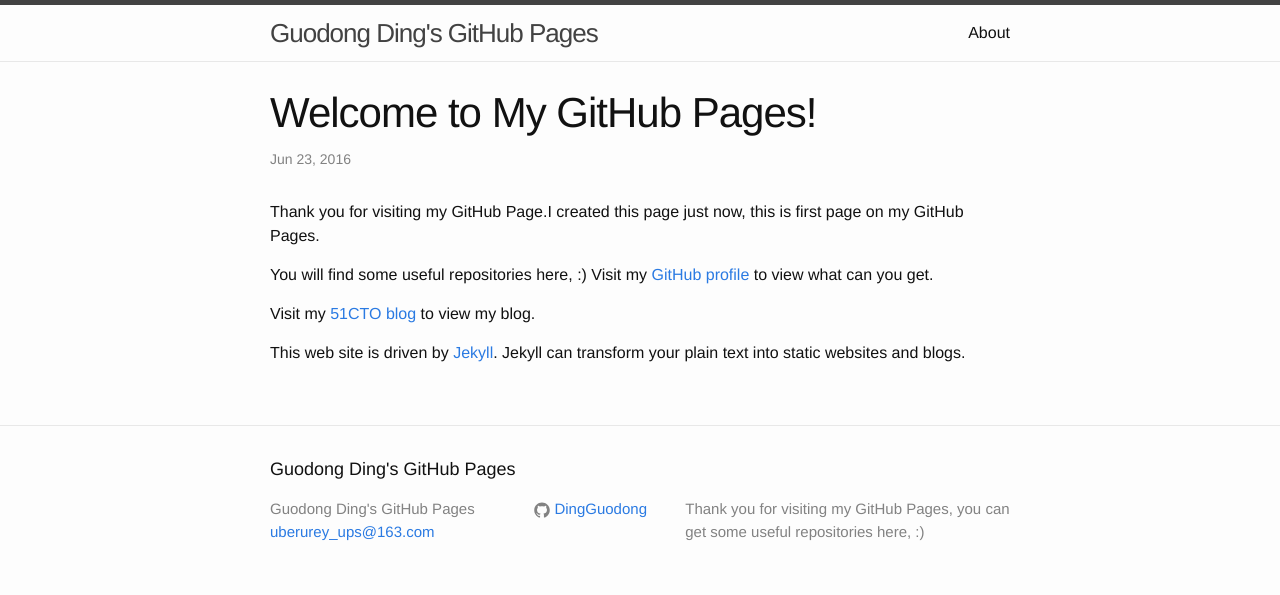
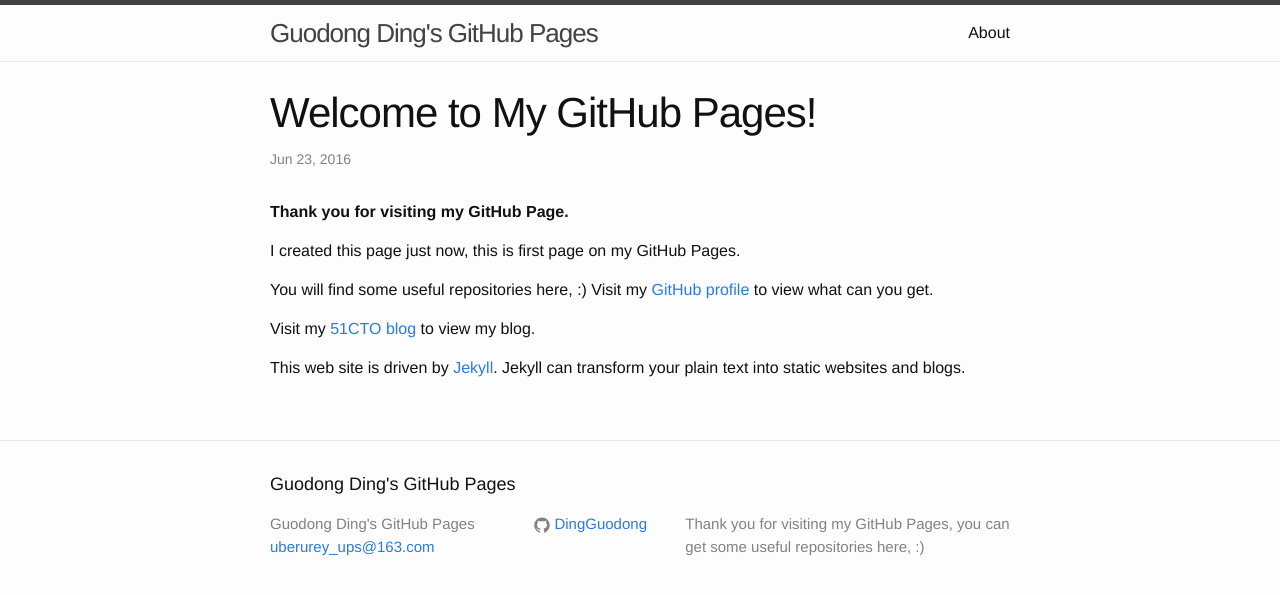
Before and after one commit to DingGuodong/dingguodong.github.io, a Jekyll site: the page built from _posts/2016-06-23-welcome-to-my-pages.markdown, in a window 1280 px wide. Shown: the top 595 px of the page. Built offline with Jekyll 4.4.1, drawn with Linux system fonts in a browser that asks for light colours.

Commit message:
add new files

```diff
--- a/_posts/2016-06-23-welcome-to-my-pages.markdown
+++ b/_posts/2016-06-23-welcome-to-my-pages.markdown
@@ -4,7 +4,9 @@ title:  "Welcome to My GitHub Pages!"
 date:   2016-06-23 15:54:29 +0800
 categories: jekyll update
 ---
-Thank you for visiting my GitHub Page.I created this page just now, this is first page on my GitHub Pages.
+**Thank you for visiting my GitHub Page.**
+
+I created this page just now, this is first page on my GitHub Pages.
 
 You will find some useful repositories here, :) Visit my [GitHub profile] to view what can you get.
 
```
Also changed, not shown: 1 other file.
